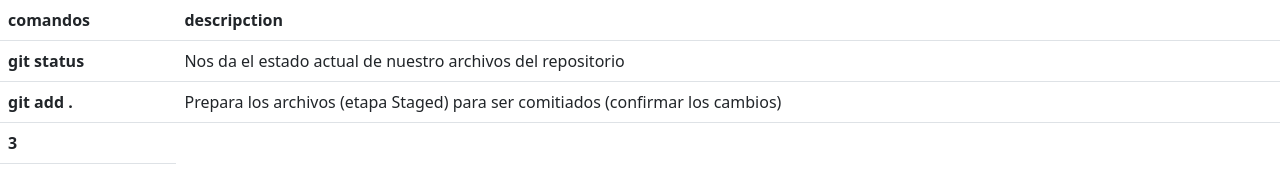
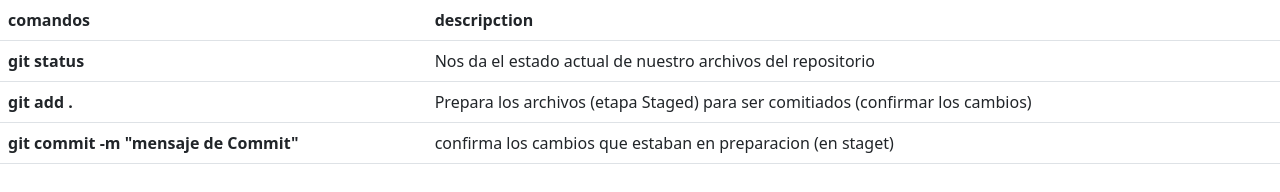
Before and after one commit to Gustavoadolfogjvv/PracticaGit66i, a plain HTML site: page index.html in a window 1280 px wide. Drawn offline with nearby package versions, Linux system fonts and the light colour scheme.

Commit message:
add another command to the list

```diff
--- a/index.html
+++ b/index.html
@@ -31,7 +31,8 @@
                     <td>Prepara los archivos (etapa Staged) para ser comitiados (confirmar los cambios)</td>
                 </tr>
                 <tr>
-                    <th scope="row">3</th>
+                    <th scope="row">git commit -m "mensaje de Commit"</th>
+                    <td>confirma los cambios que estaban en preparacion (en staget)</td>
                 </tr>
             </tbody>
         </table>
```
